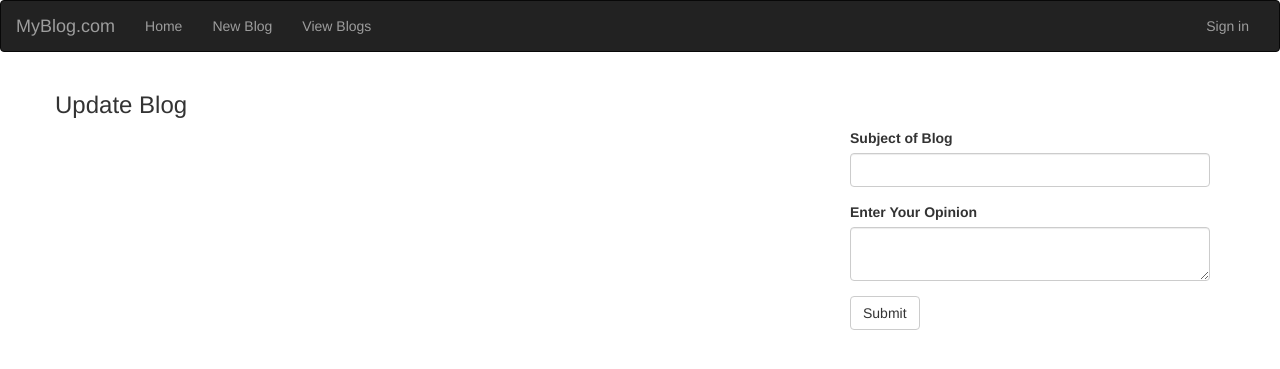
After one commit to Nelly-ayebale/Blog, a Flask app: template app/templates/update_blog.html in a window 1280 px wide. The commit adds this page. Shown: the top 369 px of the page. Run offline with Flask 2, Linux system fonts and the light colour scheme; the template is opened without the code that fills it: values that come from a table or form of the project are taken from there, others are empty; some libraries are stand-ins or nearby versions.

Commit message:
Created a Function to Update a Blog

```diff
--- a/app/templates/macros.html
+++ b/app/templates/macros.html
@@ -11,6 +11,7 @@
                 <a href="/comment/{{blog.id}}" class="btn btn-primary">Comment</a>
                 <a href="/view_comments/{{blog.id}}" class="btn btn-primary">View Comments</a>
                 <a href="/delete_blog/{{blog.id}}" class="btn btn-danger">Delete Blog</a>
+                <a href="/update_blog/{{blog.id}}" class="btn btn-primary">Update Blog</a>
                 {% endfor %}
                 {%else%}
                 <h4 class="text-center">NO BLOGS</h4>
--- /dev/null
+++ b/app/templates/update_blog.html
@@ -0,0 +1,14 @@
+{% extends 'base.html' %}
+{% import "bootstrap/wtf.html" as wtf %}
+
+{% block content %}
+<div class="container">
+    <div class="row">
+        <h3>Update Blog</h3>
+        <div class="col-md-8"></div>
+        <div class="col-md-4">
+            {{wtf.quick_form(form)}}
+        </div>
+    </div>
+</div>
+{% endblock %}
```
Also changed, not shown: app/main/views.py (+20 -0 lines).
